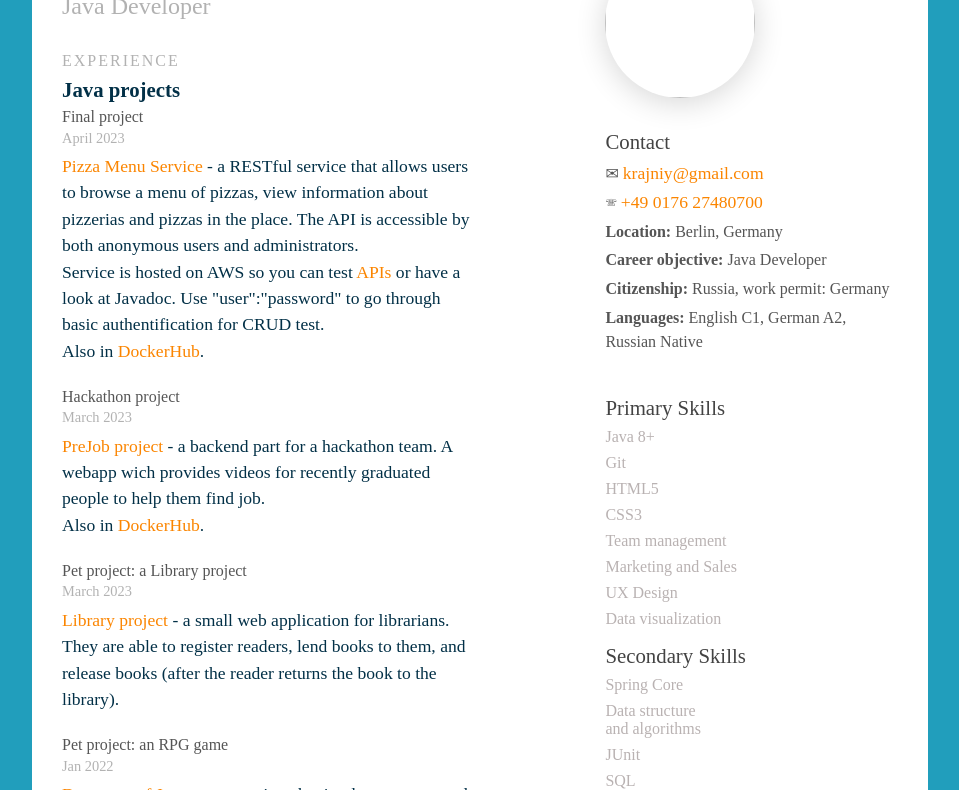
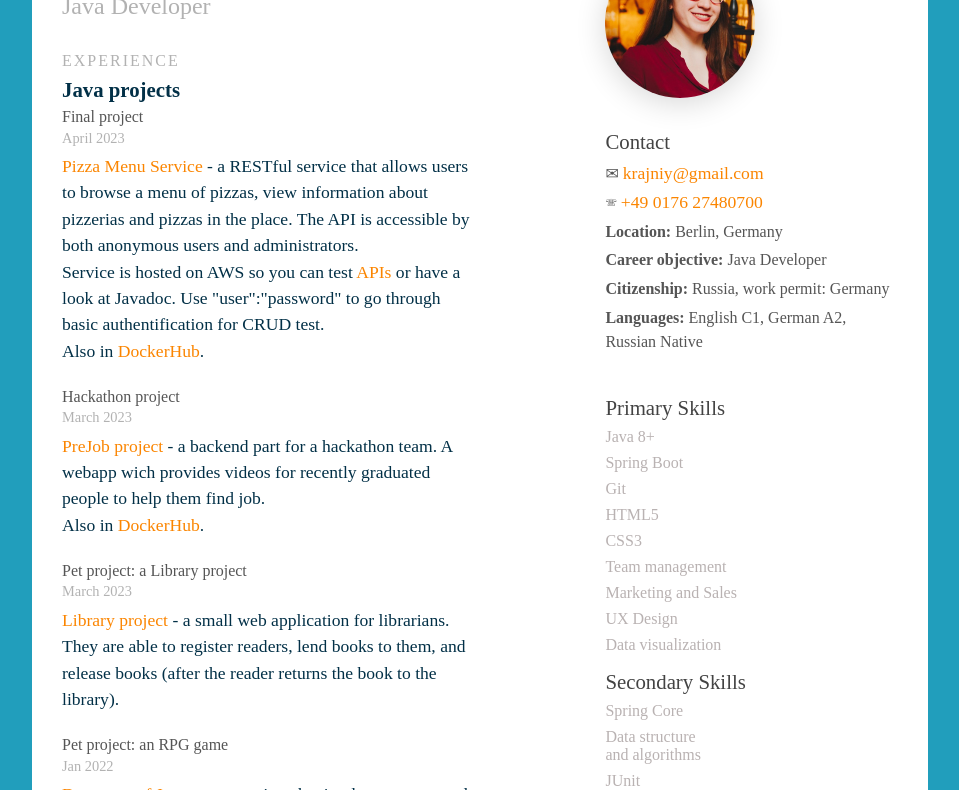
Before and after one commit to krajniy/CV, a plain HTML site: page index.html in a window 1280 px wide. Shown: the part 122-912 px from the top of the page, without its empty margins (160-1119 px from the left). Drawn offline with Linux system fonts and the light colour scheme; a web font is replaced by a local one.

Commit message:
index rename

```diff
--- a/CV_new.html
+++ b/index.html
@@ -180,7 +180,7 @@
             </div>
             <div class="cv-wrap">
                 <div class="avatar">
-                    <img src="../img/elena-ivanishcheva.256x256.jpg" alt="" />
+                    <img src="./img/elena-ivanishcheva.256x256.jpg" alt="" />
                 </div>
                 <div class="info">
                     <div class="title">Contact</div>
@@ -197,6 +197,7 @@
                     </div>
                     <div class="cv-skills-item">
                         <div class="title">Java 8+</div>
+                        <div class="title">Spring Boot</div>
                         <div class="title">Git</div>
                         <div class="title">HTML5</div>
                         <div class="title">CSS3</div>
```
Also changed, not shown: img/elena-ivanishcheva.256x256.jpg (added).
